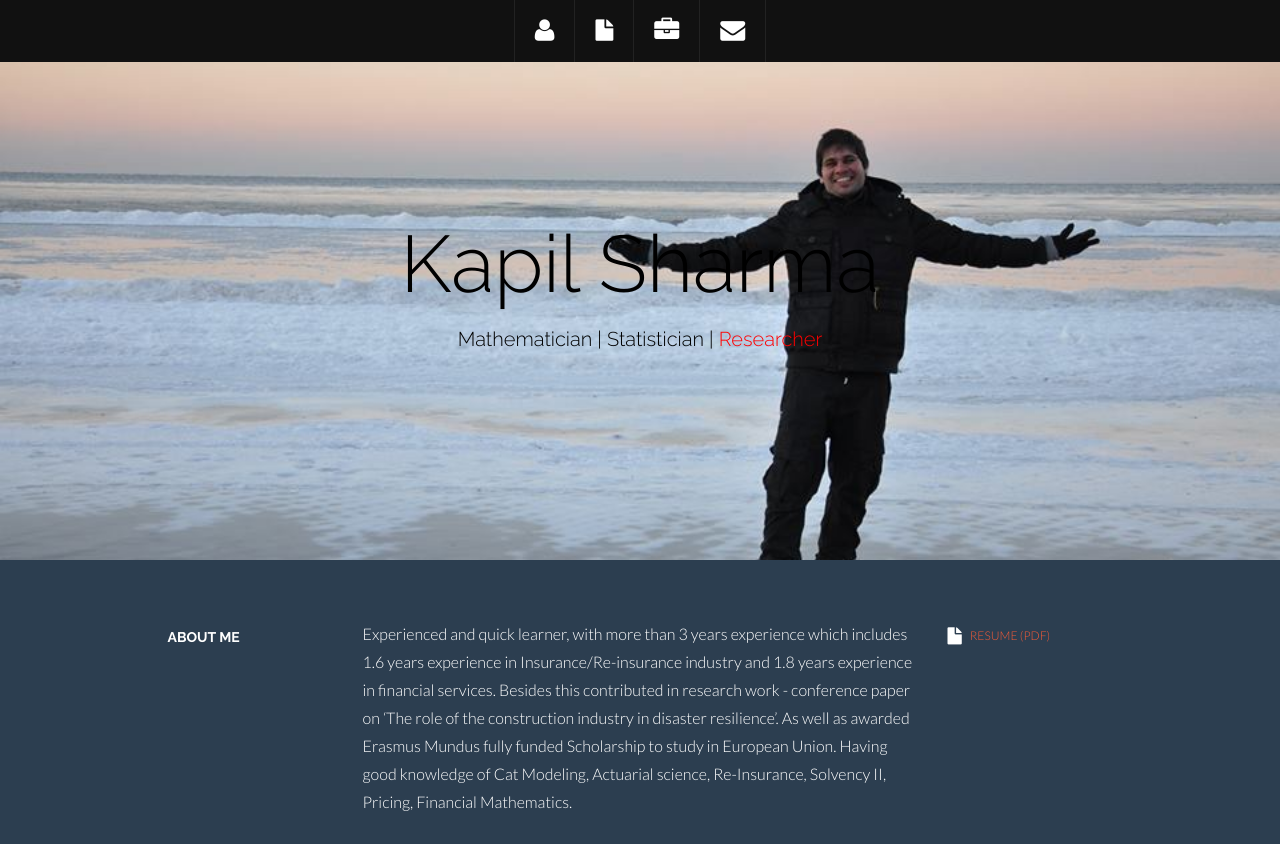
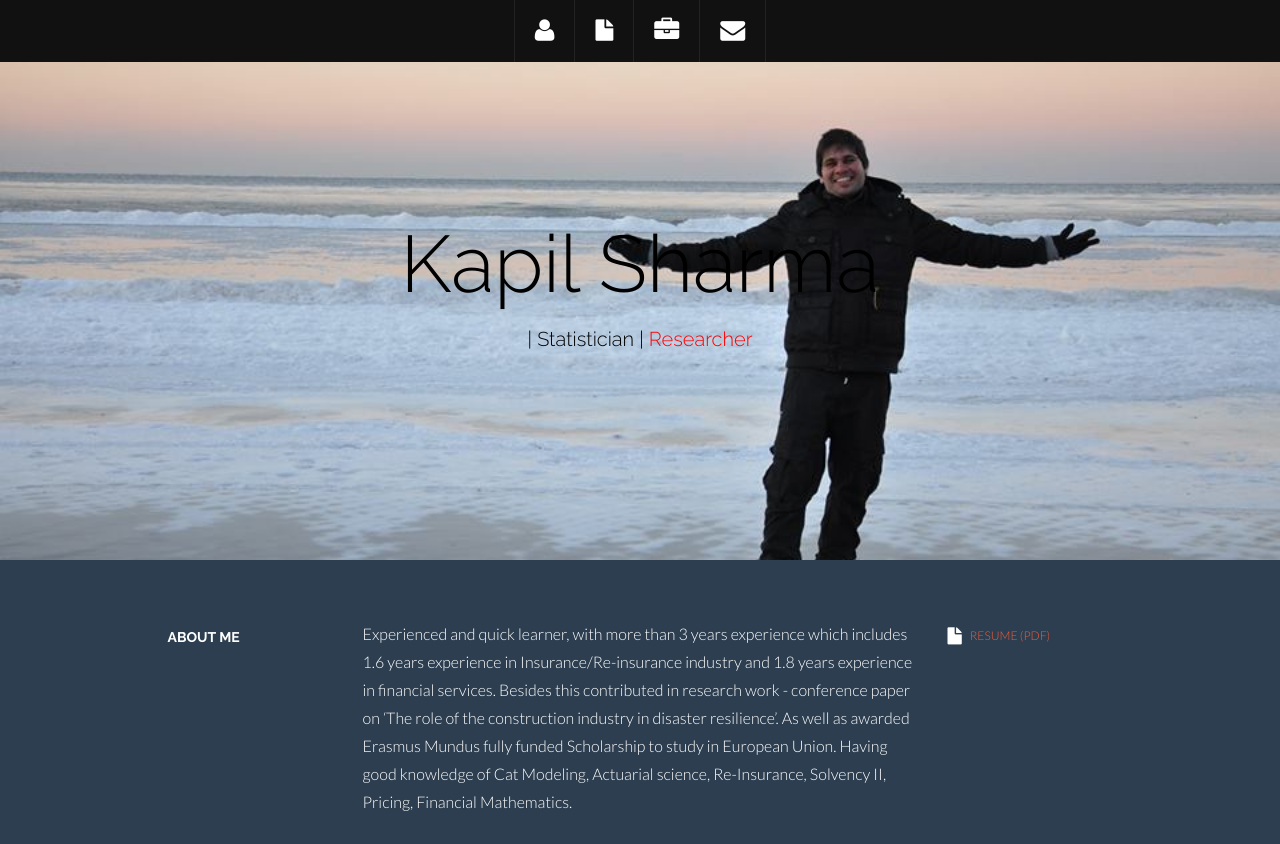
Before and after one commit to kapilsharmaa/kapilsharmaa.github.io, a plain HTML site: page index.html in a window 1280 px wide. Shown: the top 844 px of the page. Drawn offline with Linux system fonts and the light colour scheme.

Commit message:
Update index.html

```diff
--- a/index.html
+++ b/index.html
@@ -59,7 +59,7 @@
 			<div class="row centered">
 				<div class="col-lg-12">
 					<h1 style="color:black">Kapil Sharma</h1>
-					<h3 style="color:black"> Mathematician | Statistician | <a style="color: red"> Researcher </a> </h3>
+					<h3 style="color:black"> | Statistician | <a style="color: red"> Researcher </a> </h3>
 				</div><!--/.col-lg-12 -->
 			</div><!--/.row -->
 		</div><!--/.container -->
```
